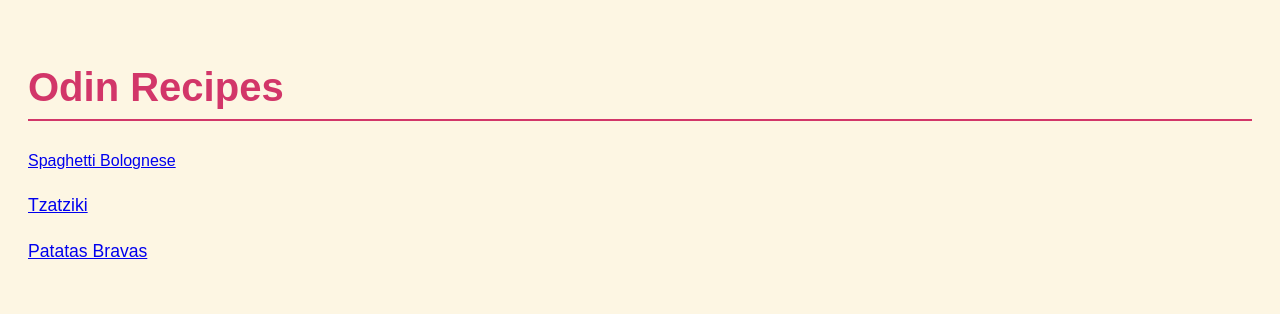
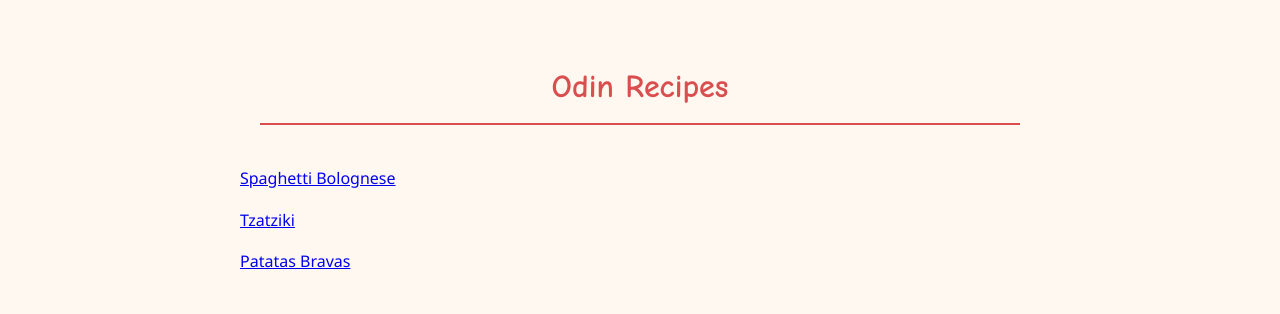
Before and after one commit to Mvfffin/odin-recipes-, a plain HTML site: page index.html in a window 1280 px wide. Drawn offline with Linux system fonts and the light colour scheme.

Commit message:
edited the style og the homepage, still yet to decide

```diff
--- a/index.html
+++ b/index.html
@@ -10,7 +10,9 @@
         <link rel="stylesheet" href="style.css">
     </head>
 <body>
+  <header>
     <h1>Odin Recipes</h1>
+    </header>
     <a href="recipes/spaghetti-bolognese.html">Spaghetti Bolognese</a>
     <p><a href="recipes/tzatziki.html">Tzatziki</a></p>
     <p><a href="recipes/patatas-bravas.html">Patatas Bravas</a></p>
--- a/style.css
+++ b/style.css
@@ -1,22 +1,34 @@
 body {
-    background-color: #fdf6e3;
-    font-family: Arial, sans-serif;
+    font-family: 'Segoe UI', Tahoma, Geneva, Verdana, sans-serif;
+    background-color: #fff8f0;
     color: #333;
     line-height: 1.6;
     padding: 20px;
-}
+    max-width: 800px;
+    margin: auto;}
 
-h1 {
-    color: #d23669;
-    font-size: 2.5rem;
-    border-bottom: 2px solid #d23669;
-}
+    h1 {
+        color: #d94f4f;
+        text-align: center;
+        border-bottom: 2px solid #d94f4f;
+        padding-bottom: 10px;
+    }
 
-p {
-    font-size: 1.1rem;
-}
+    a:hover {
+        color: #d94f4f;
+    }
 
-img {
-    max-width: 100%;
-    border-radius: 10px;
-}
+    img {
+        max-width: 100%;
+        border-radius: 12px;
+        margin-top: 20px
+    }
+
+    header {
+        background-color: linear-gradient(to right, #ff9a9e, #fad0c4);
+        color: #2b2b2b;
+        padding: 20px;
+        border-radius: 15px;
+        font-family: 'Comic Sans MS', cursive, sans-serif;
+        text-align: center;
+    }
```
